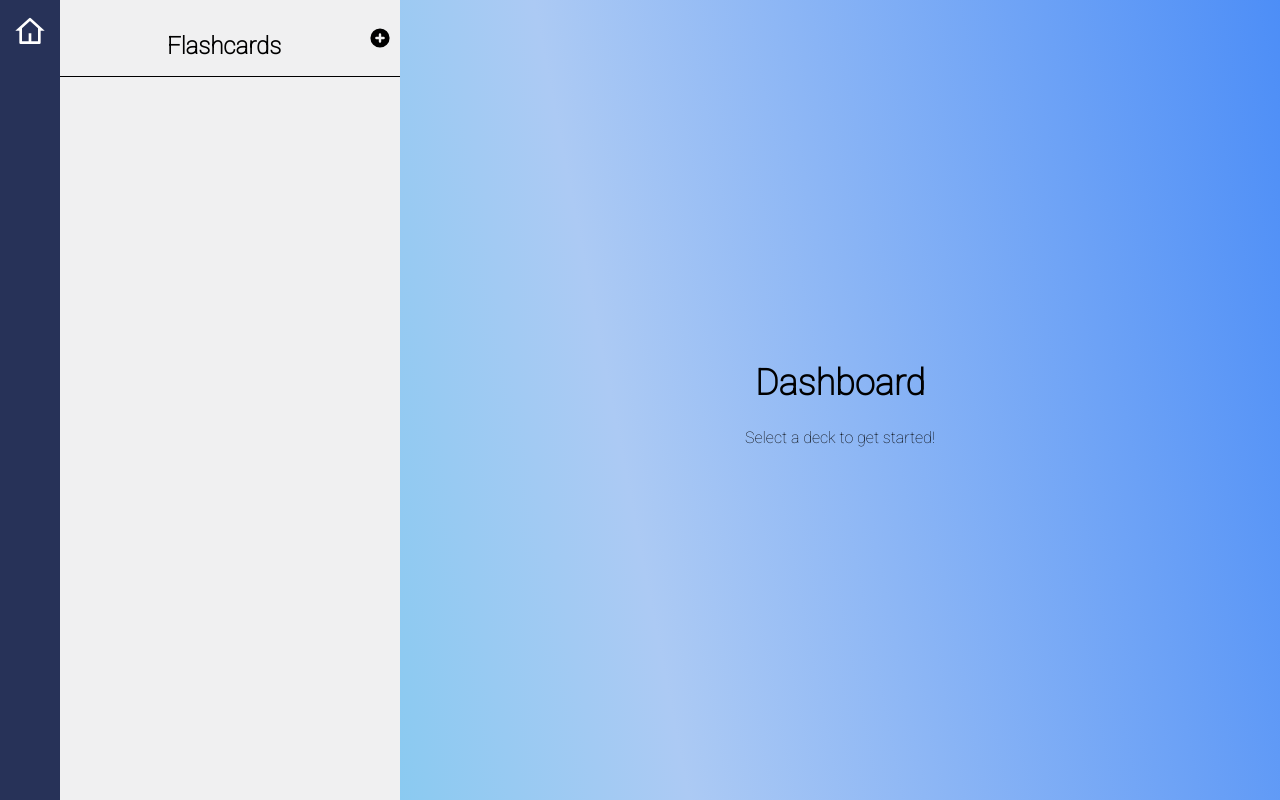
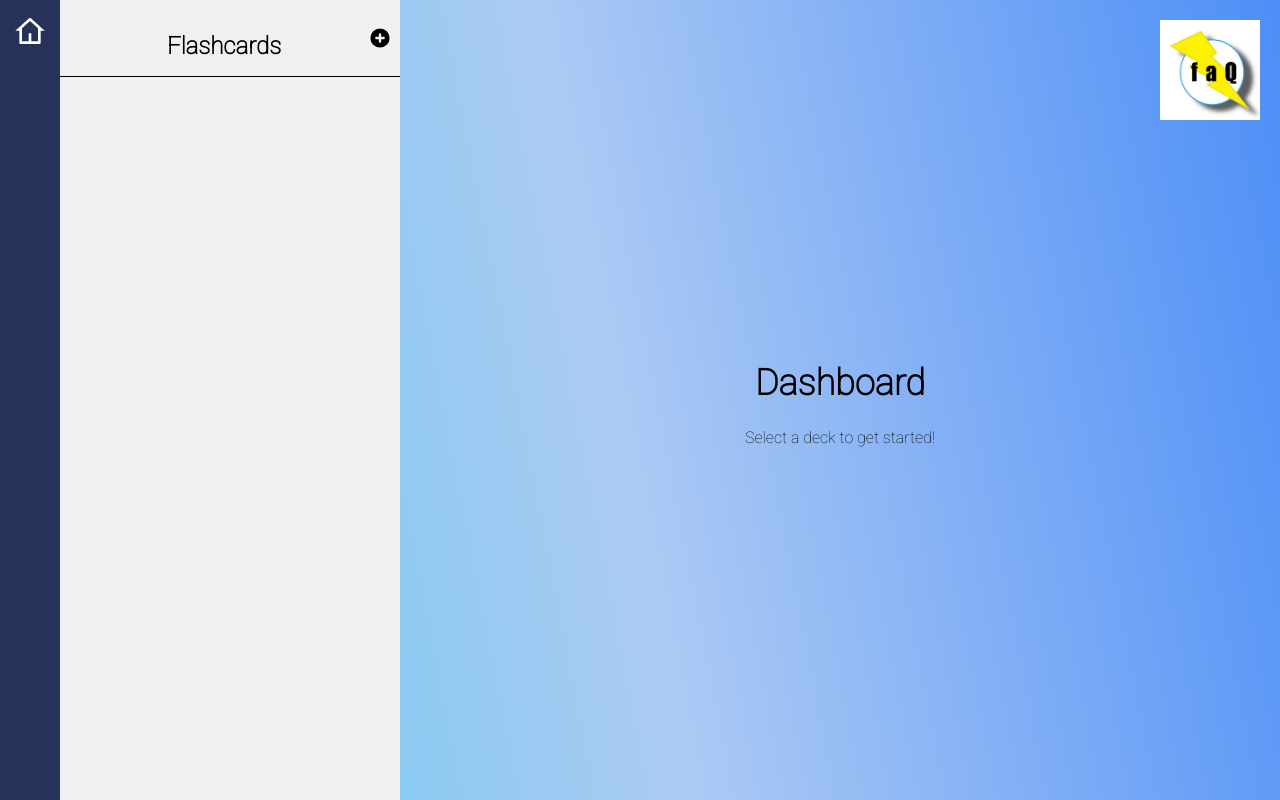
Before and after one commit to Ginalguerrero/flipaQ, a React (Create React App) app in the folder client/: page /home in a window 1280 px wide. Built offline with nearby package versions, Linux system fonts and the light colour scheme.

Commit message:
logo added to dashboard

```diff
--- a/client/src/components/Dashboard/CardPage.css
+++ b/client/src/components/Dashboard/CardPage.css
@@ -32,3 +32,9 @@
   height: 4em;
   color: gray;
 }
+
+.logo {
+  position: absolute;
+        top: 20px;
+        right: 20px;
+   }
--- a/client/src/components/Dashboard/CardPage.js
+++ b/client/src/components/Dashboard/CardPage.js
@@ -1,6 +1,8 @@
 import QuizCard from "../Deck/QuizCard";
 import { BsCaretLeftFill, BsFillCaretRightFill } from "react-icons/bs";
 import "./CardPage.css";
+import Logo from "../../components/Logo/flipaQ_logo.jpeg";
+console.log (Logo)
 
 export default function CardPage({
   quizMode,
@@ -32,6 +34,7 @@
 
   return (
     <div className="home-page">
+      <img className="logo" src={Logo} alt="Logo" />
       <div className="sidebar-block"></div>
       {quizMode === false ? (
         <div>
```
